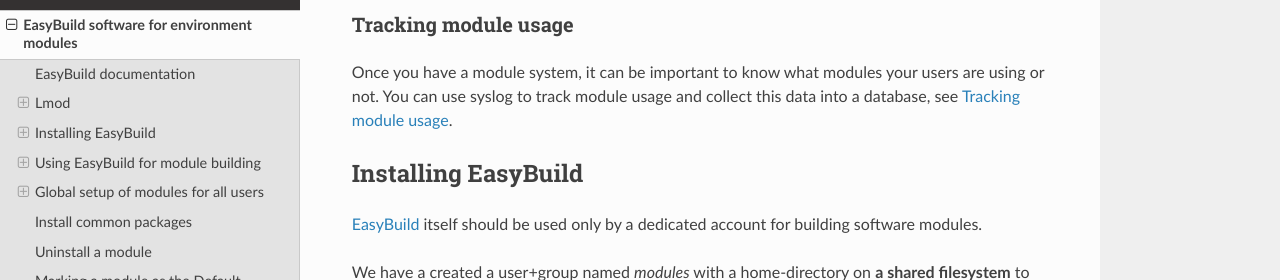
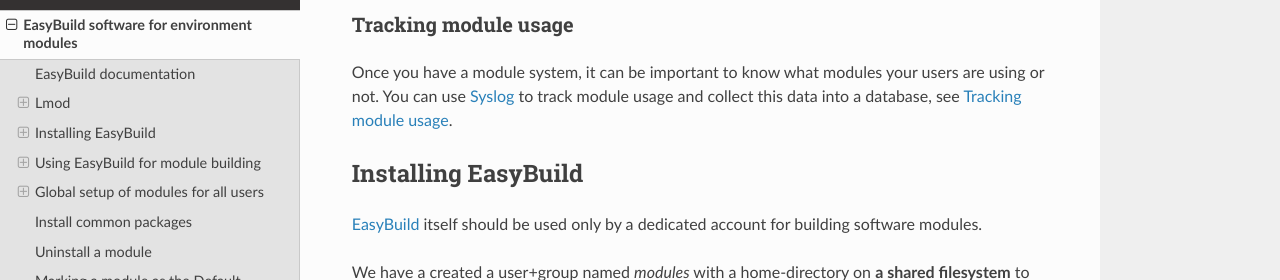
Before and after one commit to OleHolmNielsen/Niflheim_system, a Sphinx documentation site: the page built from docs/EasyBuild_modules.rst, in a window 1280 px wide and 900 px high, scrolled down 4066 px. Shown: the part 195-475 px from the top of the window. Built offline with Sphinx 7.4.7 and the Read the Docs theme 3.1.0, drawn with Linux system fonts in a browser that asks for light colours; part of the change alters nothing that is shown.

```diff
--- a/docs/EasyBuild_modules.rst
+++ b/docs/EasyBuild_modules.rst
@@ -156,8 +156,10 @@ Tracking module usage
 -----------------------
 
 Once you have a module system, it can be important to know what modules your users are using or not.
-You can use syslog to track module usage and collect this data into a database,
+You can use Syslog_ to track module usage and collect this data into a database,
 see `Tracking module usage <https://lmod.readthedocs.io/en/latest/300_tracking_module_usage.html>`_.
+
+.. _Syslog: https://en.wikipedia.org/wiki/Syslog
 
 Installing EasyBuild
 ====================
```
